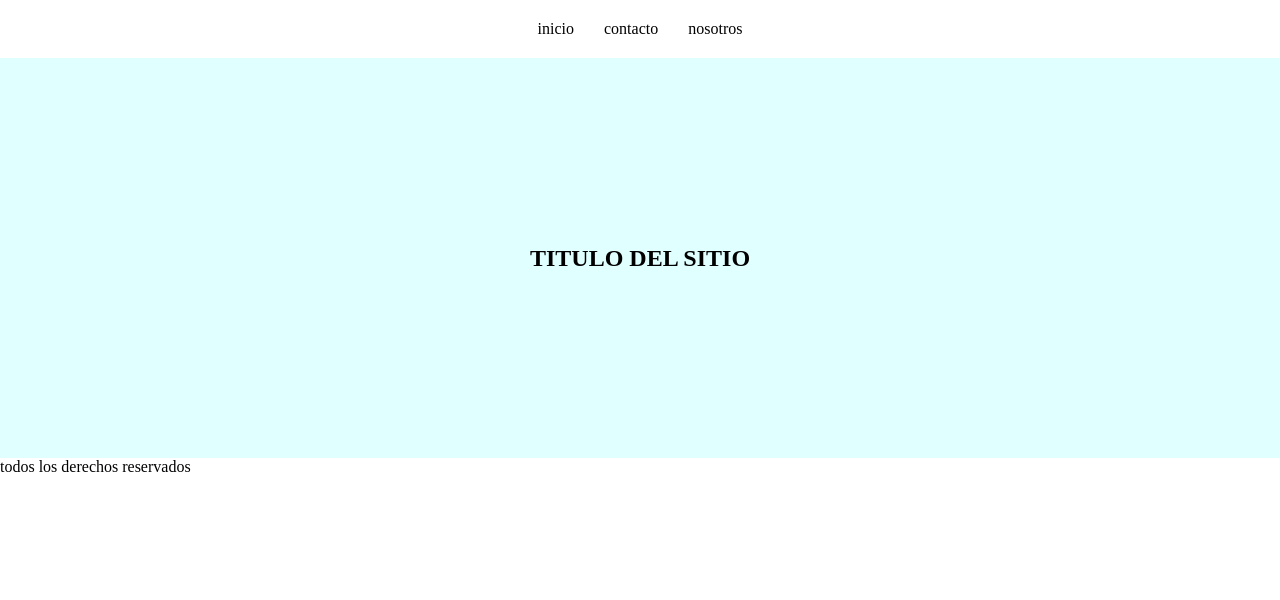
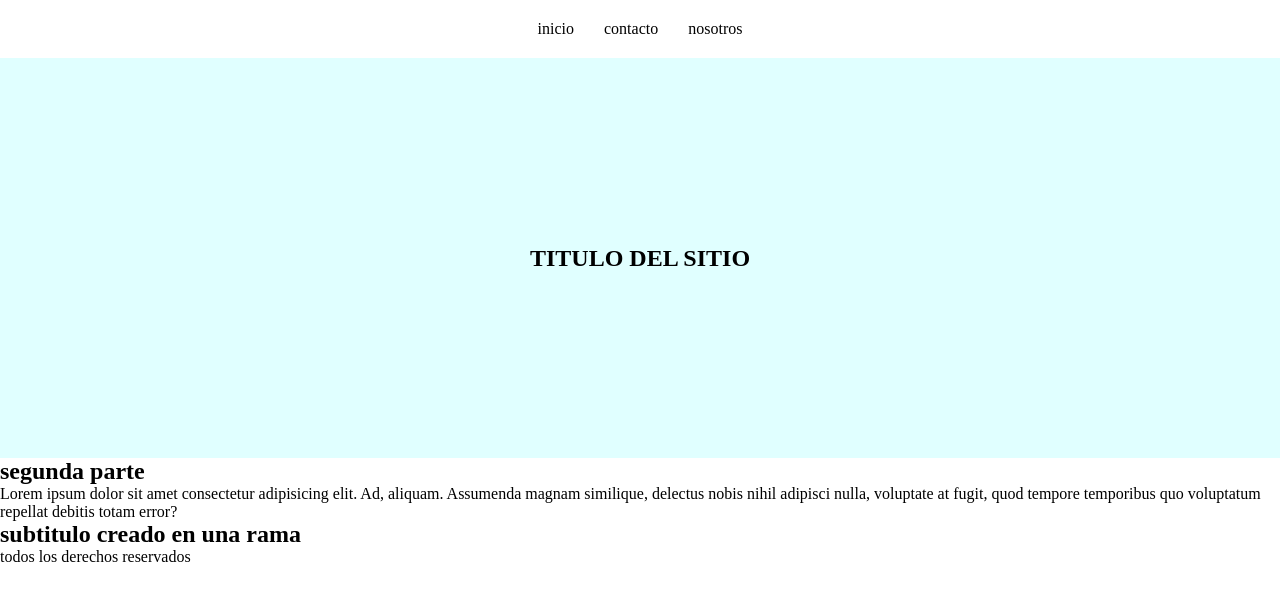
Before and after one commit to josephar2447/curso-59940, a plain HTML site: page index.html in a window 1280 px wide. Drawn offline with Linux system fonts and the light colour scheme.

Commit message:
creacion de una seccion en mi rama

```diff
--- a/index.html
+++ b/index.html
@@ -20,6 +20,13 @@
         <section class="sectionPrincipal">
             <h1>TITULO DEL SITIO</h1>
         </section>
+        <section>
+            <h2>segunda parte</h2>
+            <p>Lorem ipsum dolor sit amet consectetur adipisicing elit. Ad, aliquam. Assumenda magnam similique, delectus nobis nihil adipisci nulla, voluptate at fugit, quod tempore temporibus quo voluptatum repellat debitis totam error?</p>
+        </section>
+        <section>
+            <h2>subtitulo creado en una rama</h2>
+        </section>
     </main>
     <footer>
         <p>todos los derechos reservados</p>
```
